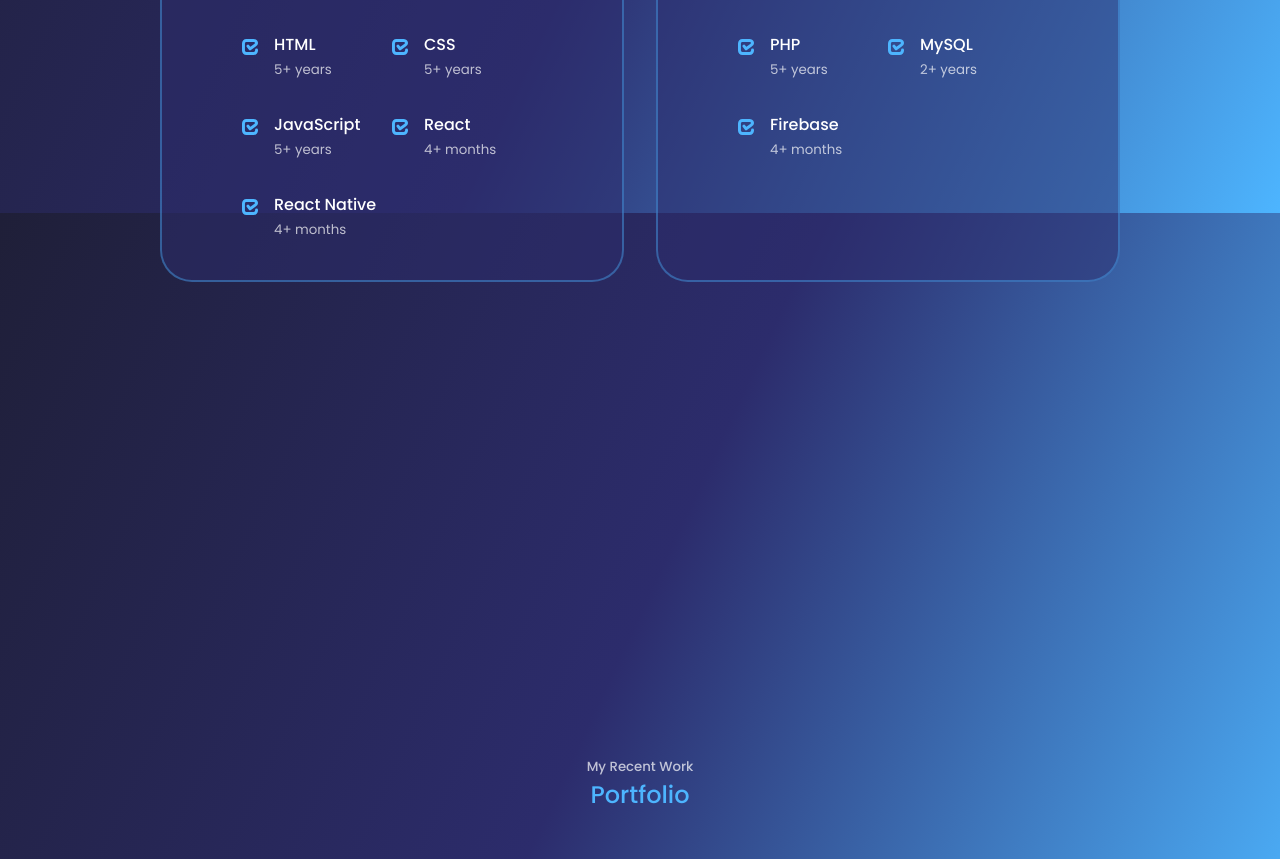
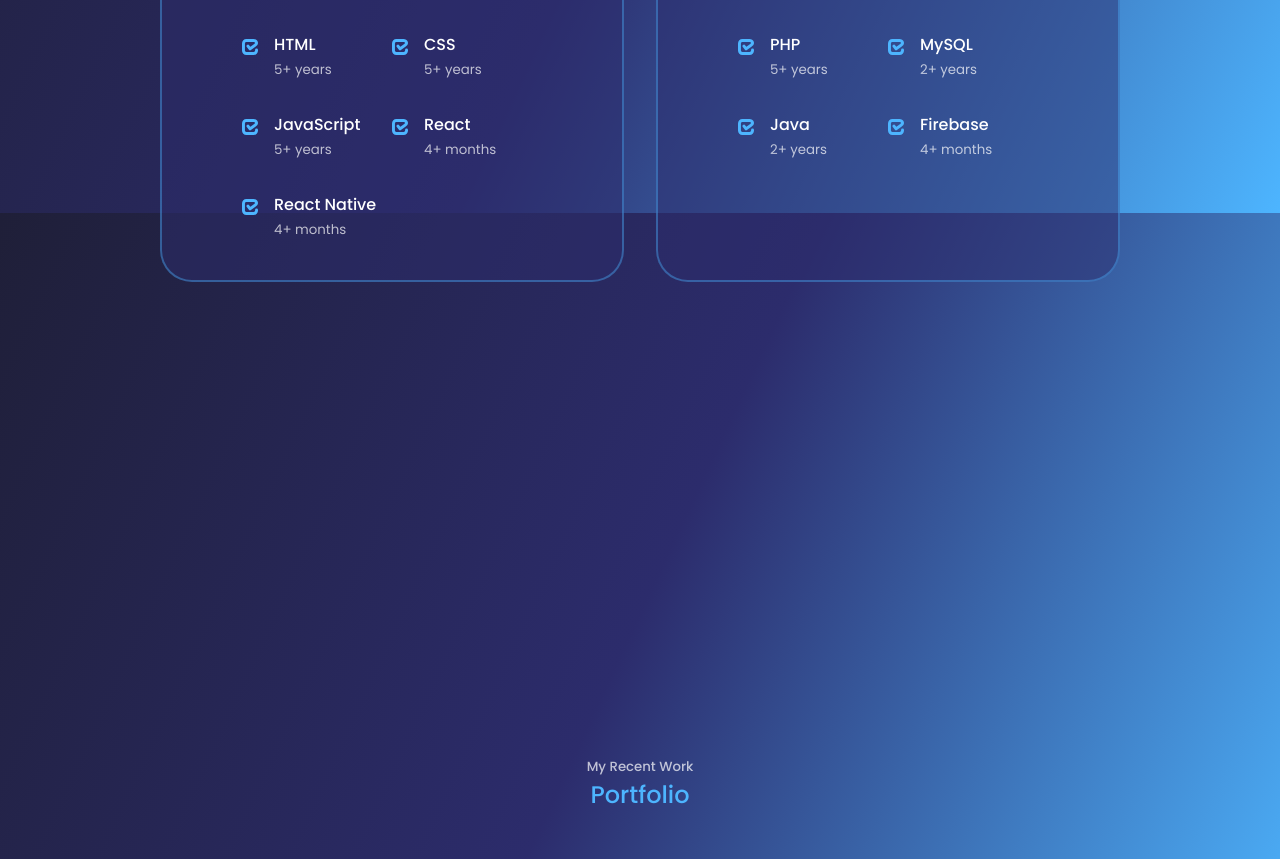
Before and after one commit to kyledf/kyledf.github.io, a React (Create React App) app: page / in a window 1280 px wide. Shown: the part 2187-3046 px from the top of the page. Built offline with nearby package versions, Linux system fonts and the light colour scheme.

Commit message:
Added Java to experience

```diff
--- a/src/components/experience/Experience.jsx
+++ b/src/components/experience/Experience.jsx
@@ -72,6 +72,13 @@ const Experience = () => {
             <article className="experienceDetails">
               <SiCheckmarx className="experienceDetailsIcon" />
               <div>
+                <h4>Java</h4>
+                <small className="textLight">2+ years</small>
+              </div>
+            </article>
+            <article className="experienceDetails">
+              <SiCheckmarx className="experienceDetailsIcon" />
+              <div>
                 <h4>Firebase</h4>
                 <small className="textLight">4+ months</small>
               </div>
```
Also changed, not shown: 8 other files (tests, documents, lock files or other folders).
